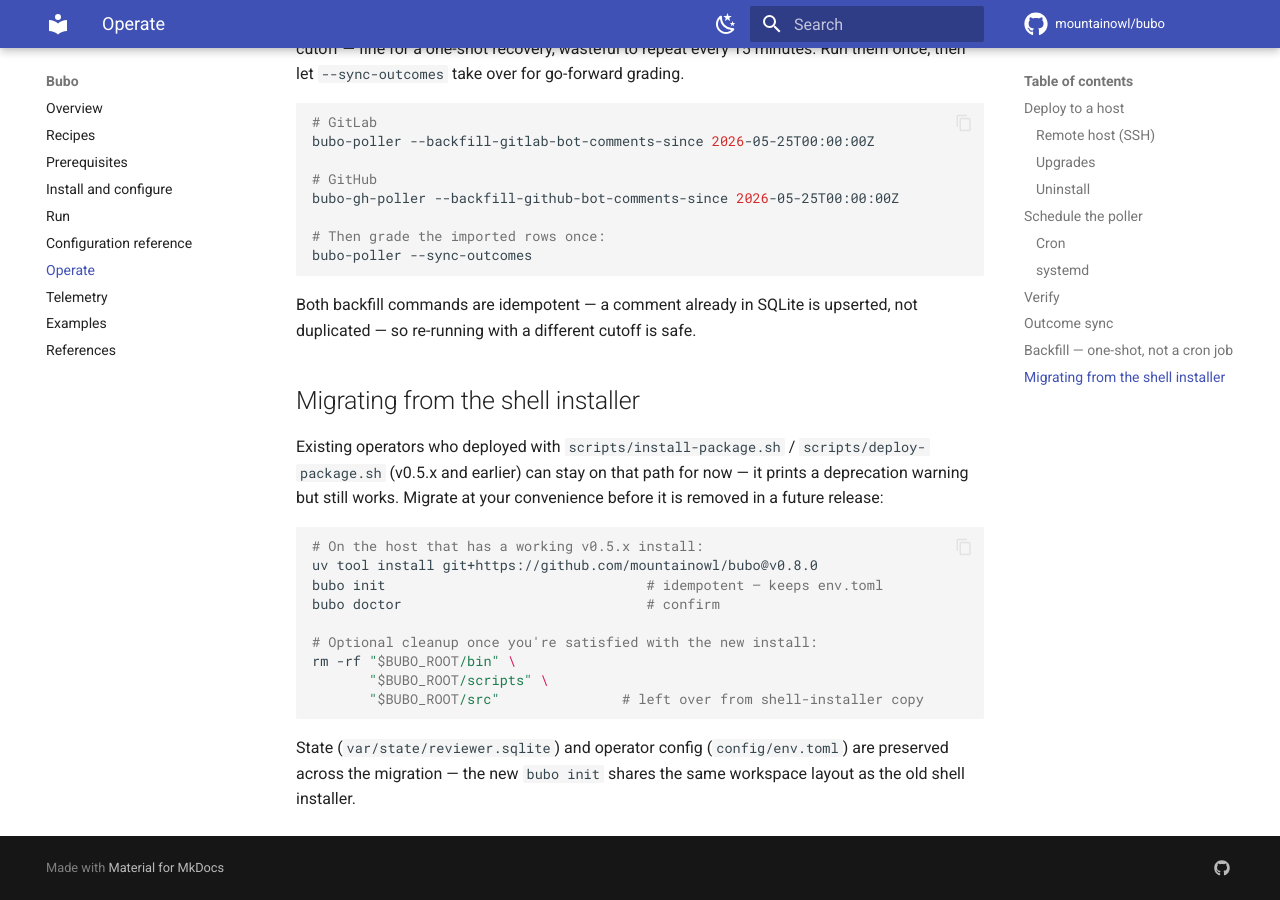
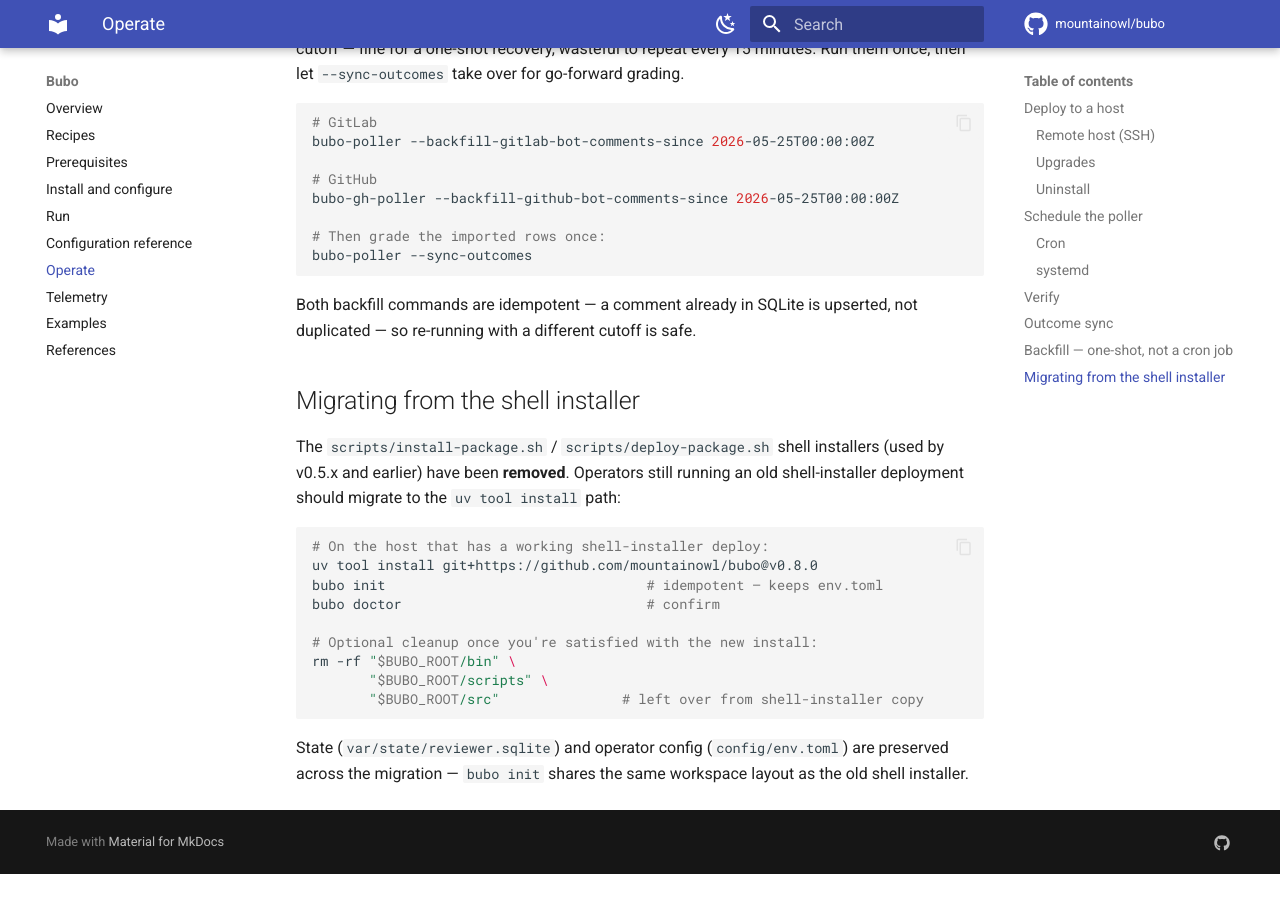
Before and after one commit to mountainowl/ai-code-review, an MkDocs documentation site: the page built from docs/operate.md, in a window 1280 px wide and 900 px high, scrolled down 3441 px. Built offline with MkDocs 1.6.1 and Material for MkDocs 9.7.7, drawn with Linux system fonts in a browser that asks for light colours; comment, search, counter and statistics services are not loaded; after the commit the page ends 4315 px from its top, so only the background shows below that; some of the changed text lies outside the part shown.

Commit message:
feat!: remove deprecated shell installers
scripts/install-package.sh and scripts/deploy-package.sh were deprecated
in v0.6.0 (#22) in favor of `uv tool install` + `bubo init`, and are now
deleted. Updates the pyproject sdist include (drop scripts/), the cli.py
docstring, env.example.toml, the release.yml deploy-bundle comment,
operate.md and install-and-configure.md (drop the shell-installer
sections), and test_deploy_layout.py. CHANGELOG records it under Removed.

BREAKING CHANGE: the scripts/install-package.sh and
scripts/deploy-package.sh shell installers are removed. Migrate to
`uv tool install git+https://github.com/mountainowl/bubo@<tag>` followed
by `bubo init` and `bubo doctor`; state and config are preserved.

````diff
--- a/docs/operate.md
+++ b/docs/operate.md
@@ -35,8 +35,8 @@
 
 For a fleet, wrap the three lines in your config-management tool of
 choice (Ansible, Pyinfra, Salt). The previous bespoke
-`scripts/deploy-package.sh` is deprecated; it still works with a
-warning, but is slated for removal in a future release.
+`scripts/deploy-package.sh` has been removed; use the `uv tool install`
+flow above.
 
 ### Upgrades
 
@@ -179,13 +179,13 @@
 
 ## Migrating from the shell installer
 
-Existing operators who deployed with `scripts/install-package.sh` /
-`scripts/deploy-package.sh` (v0.5.x and earlier) can stay on that path
-for now — it prints a deprecation warning but still works.
-Migrate at your convenience before it is removed in a future release:
+The `scripts/install-package.sh` / `scripts/deploy-package.sh` shell
+installers (used by v0.5.x and earlier) have been **removed**. Operators
+still running an old shell-installer deployment should migrate to the
+`uv tool install` path:
 
 ```sh
-# On the host that has a working v0.5.x install:
+# On the host that has a working shell-installer deploy:
 uv tool install git+https://github.com/mountainowl/bubo@v0.8.0
 bubo init                                # idempotent — keeps env.toml
 bubo doctor                              # confirm
@@ -197,6 +197,5 @@
 ```
 
 State (`var/state/reviewer.sqlite`) and operator config
-(`config/env.toml`) are preserved across the migration — the new
-`bubo init` shares the same workspace layout as the old shell
-installer.
+(`config/env.toml`) are preserved across the migration — `bubo init`
+shares the same workspace layout as the old shell installer.
````
Also changed, not shown: CHANGELOG.md (+11 -3 lines), docs/install-and-configure.md (+2 -14 lines), pyproject.toml (+4 -6 lines), 6 other files.
